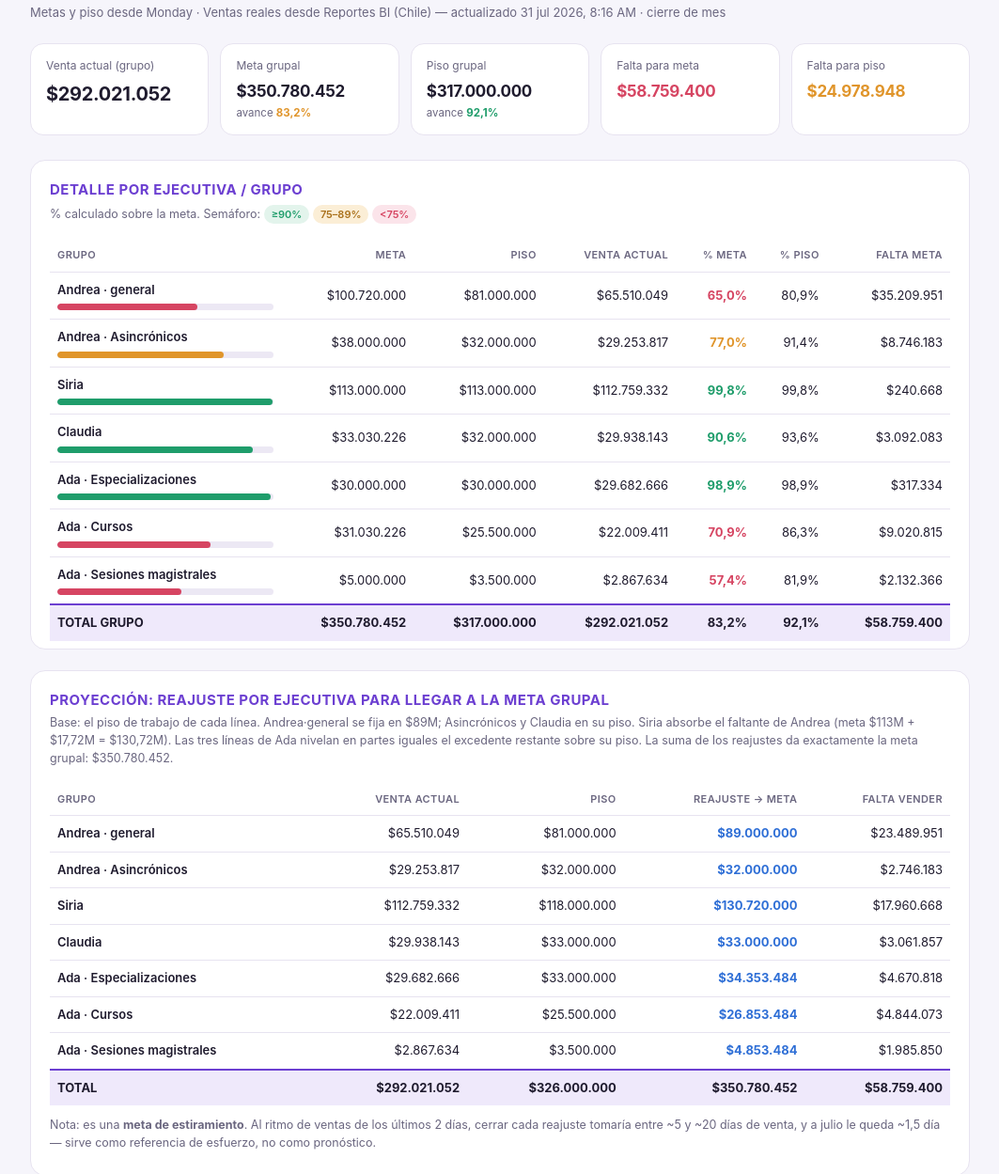
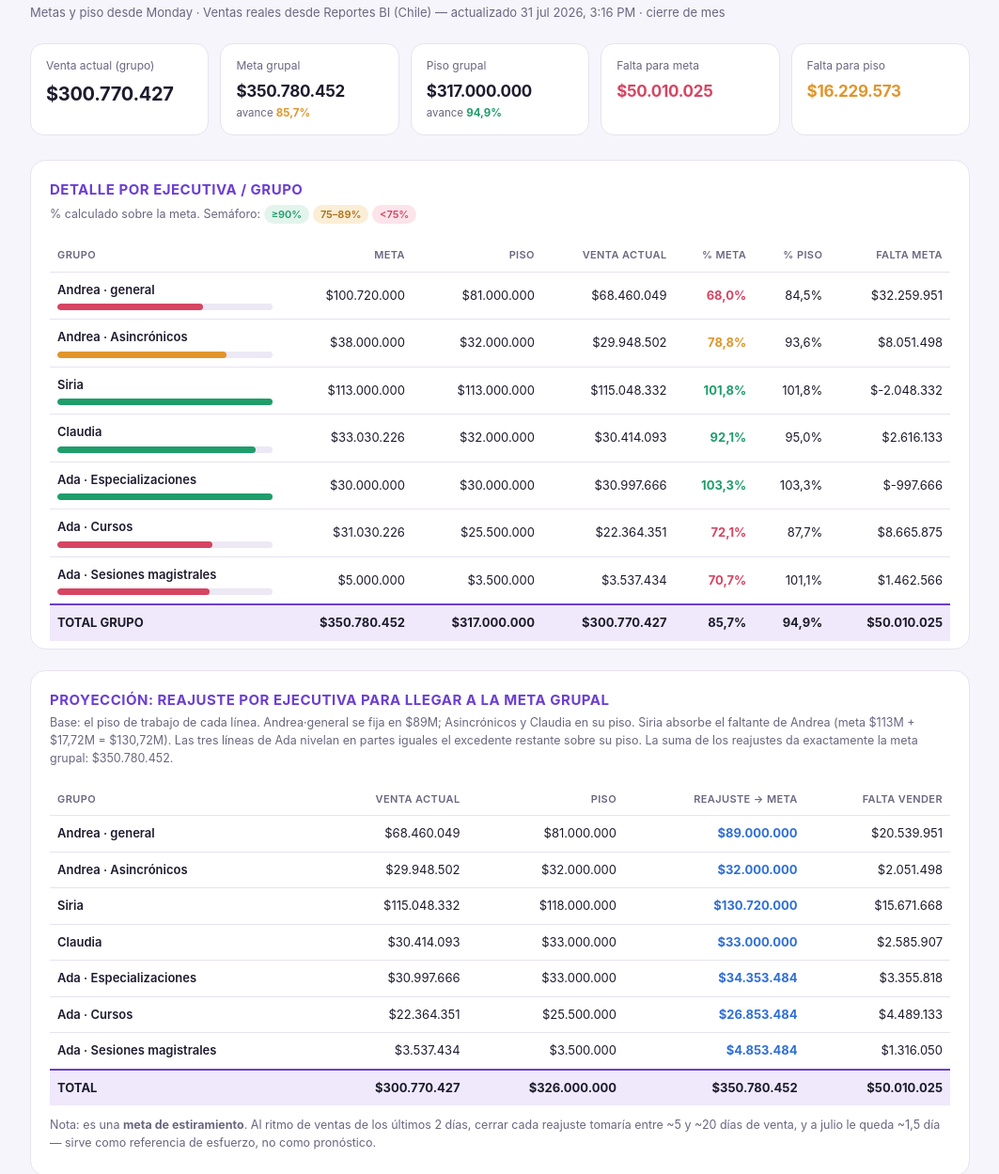
Before and after one commit to andresepadipa/adipa, a plain HTML site: page index.html in a window 1280 px wide. Shown: the part 62-1311 px from the top of the page at 94% size, without its empty margins (108-1171 px from the left). Drawn offline with Linux system fonts and the light colour scheme.

Commit message:
Add files via upload

```diff
--- a/index.html
+++ b/index.html
@@ -9,13 +9,13 @@
 <body>
 <div class="wrap">
   <h1>Estado de Ventas &#183; Julio 2026</h1>
-  <div class="sub">Metas y piso desde Monday &#183; Ventas reales desde Reportes BI (Chile) &#8212; actualizado 31 jul 2026, 8:16 AM &#183; cierre de mes</div>
+  <div class="sub">Metas y piso desde Monday &#183; Ventas reales desde Reportes BI (Chile) &#8212; actualizado 31 jul 2026, 3:16 PM &#183; cierre de mes</div>
   <div class="tiles">
-    <div class="tile"><div class="k">Venta actual (grupo)</div><div class="v">$292.021.052</div></div>
-    <div class="tile"><div class="k">Meta grupal</div><div class="v small">$350.780.452</div><div class="legend">avance <b class="a">83,2%</b></div></div>
-    <div class="tile"><div class="k">Piso grupal</div><div class="v small">$317.000.000</div><div class="legend">avance <b class="g">92,1%</b></div></div>
-    <div class="tile"><div class="k">Falta para meta</div><div class="v small r">$58.759.400</div></div>
-    <div class="tile"><div class="k">Falta para piso</div><div class="v small a">$24.978.948</div></div>
+    <div class="tile"><div class="k">Venta actual (grupo)</div><div class="v">$300.770.427</div></div>
+    <div class="tile"><div class="k">Meta grupal</div><div class="v small">$350.780.452</div><div class="legend">avance <b class="a">85,7%</b></div></div>
+    <div class="tile"><div class="k">Piso grupal</div><div class="v small">$317.000.000</div><div class="legend">avance <b class="g">94,9%</b></div></div>
+    <div class="tile"><div class="k">Falta para meta</div><div class="v small r">$50.010.025</div></div>
+    <div class="tile"><div class="k">Falta para piso</div><div class="v small a">$16.229.573</div></div>
   </div>
   <div class="sec">
     <h2>Detalle por ejecutiva / grupo</h2>
@@ -26,44 +26,44 @@
       </thead>
       <tbody>
         <tr>
-          <td class="name">Andrea · general<div class="bar"><span style="width:65.0%;background:var(--red)"></span></div></td>
-          <td>$100.720.000</td><td>$81.000.000</td><td>$65.510.049</td>
-          <td class="pct r">65,0%</td><td class="hideS">80,9%</td><td>$35.209.951</td>
+          <td class="name">Andrea · general<div class="bar"><span style="width:68.0%;background:var(--red)"></span></div></td>
+          <td>$100.720.000</td><td>$81.000.000</td><td>$68.460.049</td>
+          <td class="pct r">68,0%</td><td class="hideS">84,5%</td><td>$32.259.951</td>
         </tr>
         <tr>
-          <td class="name">Andrea · Asincrónicos<div class="bar"><span style="width:77.0%;background:var(--amber)"></span></div></td>
-          <td>$38.000.000</td><td>$32.000.000</td><td>$29.253.817</td>
-          <td class="pct a">77,0%</td><td class="hideS">91,4%</td><td>$8.746.183</td>
+          <td class="name">Andrea · Asincrónicos<div class="bar"><span style="width:78.8%;background:var(--amber)"></span></div></td>
+          <td>$38.000.000</td><td>$32.000.000</td><td>$29.948.502</td>
+          <td class="pct a">78,8%</td><td class="hideS">93,6%</td><td>$8.051.498</td>
         </tr>
         <tr>
-          <td class="name">Siria<div class="bar"><span style="width:99.8%;background:var(--green)"></span></div></td>
-          <td>$113.000.000</td><td>$113.000.000</td><td>$112.759.332</td>
-          <td class="pct g">99,8%</td><td class="hideS">99,8%</td><td>$240.668</td>
+          <td class="name">Siria<div class="bar"><span style="width:101.8%;background:var(--green)"></span></div></td>
+          <td>$113.000.000</td><td>$113.000.000</td><td>$115.048.332</td>
+          <td class="pct g">101,8%</td><td class="hideS">101,8%</td><td>$-2.048.332</td>
         </tr>
         <tr>
-          <td class="name">Claudia<div class="bar"><span style="width:90.6%;background:var(--green)"></span></div></td>
-          <td>$33.030.226</td><td>$32.000.000</td><td>$29.938.143</td>
-          <td class="pct g">90,6%</td><td class="hideS">93,6%</td><td>$3.092.083</td>
+          <td class="name">Claudia<div class="bar"><span style="width:92.1%;background:var(--green)"></span></div></td>
+          <td>$33.030.226</td><td>$32.000.000</td><td>$30.414.093</td>
+          <td class="pct g">92,1%</td><td class="hideS">95,0%</td><td>$2.616.133</td>
         </tr>
         <tr>
-          <td class="name">Ada · Especializaciones<div class="bar"><span style="width:98.9%;background:var(--green)"></span></div></td>
-          <td>$30.000.000</td><td>$30.000.000</td><td>$29.682.666</td>
-          <td class="pct g">98,9%</td><td class="hideS">98,9%</td><td>$317.334</td>
+          <td class="name">Ada · Especializaciones<div class="bar"><span style="width:103.3%;background:var(--green)"></span></div></td>
+          <td>$30.000.000</td><td>$30.000.000</td><td>$30.997.666</td>
+          <td class="pct g">103,3%</td><td class="hideS">103,3%</td><td>$-997.666</td>
         </tr>
         <tr>
-          <td class="name">Ada · Cursos<div class="bar"><span style="width:70.9%;background:var(--red)"></span></div></td>
-          <td>$31.030.226</td><td>$25.500.000</td><td>$22.009.411</td>
-          <td class="pct r">70,9%</td><td class="hideS">86,3%</td><td>$9.020.815</td>
+          <td class="name">Ada · Cursos<div class="bar"><span style="width:72.1%;background:var(--red)"></span></div></td>
+          <td>$31.030.226</td><td>$25.500.000</td><td>$22.364.351</td>
+          <td class="pct r">72,1%</td><td class="hideS">87,7%</td><td>$8.665.875</td>
         </tr>
         <tr>
-          <td class="name">Ada · Sesiones magistrales<div class="bar"><span style="width:57.4%;background:var(--red)"></span></div></td>
-          <td>$5.000.000</td><td>$3.500.000</td><td>$2.867.634</td>
-          <td class="pct r">57,4%</td><td class="hideS">81,9%</td><td>$2.132.366</td>
+          <td class="name">Ada · Sesiones magistrales<div class="bar"><span style="width:70.7%;background:var(--red)"></span></div></td>
+          <td>$5.000.000</td><td>$3.500.000</td><td>$3.537.434</td>
+          <td class="pct r">70,7%</td><td class="hideS">101,1%</td><td>$1.462.566</td>
         </tr>
         <tr class="total">
           <td>TOTAL GRUPO</td>
-          <td>$350.780.452</td><td>$317.000.000</td><td>$292.021.052</td>
-          <td>83,2%</td><td class="hideS">92,1%</td><td>$58.759.400</td>
+          <td>$350.780.452</td><td>$317.000.000</td><td>$300.770.427</td>
+          <td>85,7%</td><td class="hideS">94,9%</td><td>$50.010.025</td>
         </tr>
       </tbody>
     </table>
@@ -76,14 +76,14 @@
         <tr><th>Grupo</th><th>Venta actual</th><th>Piso</th><th>Reajuste &#8594; meta</th><th>Falta vender</th></tr>
       </thead>
       <tbody>
-        <tr><td class="name">Andrea · general</td><td>$65.510.049</td><td>$81.000.000</td><td class="pct b">$89.000.000</td><td>$23.489.951</td></tr>
-        <tr><td class="name">Andrea · Asincrónicos</td><td>$29.253.817</td><td>$32.000.000</td><td class="pct b">$32.000.000</td><td>$2.746.183</td></tr>
-        <tr><td class="name">Siria</td><td>$112.759.332</td><td>$118.000.000</td><td class="pct b">$130.720.000</td><td>$17.960.668</td></tr>
-        <tr><td class="name">Claudia</td><td>$29.938.143</td><td>$33.000.000</td><td class="pct b">$33.000.000</td><td>$3.061.857</td></tr>
-        <tr><td class="name">Ada · Especializaciones</td><td>$29.682.666</td><td>$33.000.000</td><td class="pct b">$34.353.484</td><td>$4.670.818</td></tr>
-        <tr><td class="name">Ada · Cursos</td><td>$22.009.411</td><td>$25.500.000</td><td class="pct b">$26.853.484</td><td>$4.844.073</td></tr>
-        <tr><td class="name">Ada · Sesiones magistrales</td><td>$2.867.634</td><td>$3.500.000</td><td class="pct b">$4.853.484</td><td>$1.985.850</td></tr>
-        <tr class="total"><td>TOTAL</td><td>$292.021.052</td><td>$326.000.000</td><td>$350.780.452</td><td>$58.759.400</td></tr>
+        <tr><td class="name">Andrea · general</td><td>$68.460.049</td><td>$81.000.000</td><td class="pct b">$89.000.000</td><td>$20.539.951</td></tr>
+        <tr><td class="name">Andrea · Asincrónicos</td><td>$29.948.502</td><td>$32.000.000</td><td class="pct b">$32.000.000</td><td>$2.051.498</td></tr>
+        <tr><td class="name">Siria</td><td>$115.048.332</td><td>$118.000.000</td><td class="pct b">$130.720.000</td><td>$15.671.668</td></tr>
+        <tr><td class="name">Claudia</td><td>$30.414.093</td><td>$33.000.000</td><td class="pct b">$33.000.000</td><td>$2.585.907</td></tr>
+        <tr><td class="name">Ada · Especializaciones</td><td>$30.997.666</td><td>$33.000.000</td><td class="pct b">$34.353.484</td><td>$3.355.818</td></tr>
+        <tr><td class="name">Ada · Cursos</td><td>$22.364.351</td><td>$25.500.000</td><td class="pct b">$26.853.484</td><td>$4.489.133</td></tr>
+        <tr><td class="name">Ada · Sesiones magistrales</td><td>$3.537.434</td><td>$3.500.000</td><td class="pct b">$4.853.484</td><td>$1.316.050</td></tr>
+        <tr class="total"><td>TOTAL</td><td>$300.770.427</td><td>$326.000.000</td><td>$350.780.452</td><td>$50.010.025</td></tr>
       </tbody>
     </table>
     <p class="note" style="margin-top:12px">Nota: es una <b>meta de estiramiento</b>. Al ritmo de ventas de los &#250;ltimos 2 d&#237;as, cerrar cada reajuste tomar&#237;a entre ~5 y ~20 d&#237;as de venta, y a julio le queda ~1,5 d&#237;a &#8212; sirve como referencia de esfuerzo, no como pron&#243;stico.</p>
@@ -91,12 +91,12 @@
   <div class="sec">
     <h2>Lectura r&#225;pida</h2>
     <p class="note" style="margin-bottom:14px">
-      <b>Van muy bien (a un empuj&#243;n de su meta):</b> Siria (99,8%), Ada&#183;Especializaciones (98,9%) y Claudia (90,6%). Juntas les faltan solo ~$3,7M para cerrar sus metas &#8212; victorias r&#225;pidas.<br><br>
-      <b>Necesitan el mayor empuje:</b> Andrea&#183;general (falta $35,2M, el hueco m&#225;s grande del equipo), Andrea&#183;Asincr&#243;nicos ($8,7M) y Ada&#183;Cursos ($9,0M).<br><br>
-      <b>Prioridad realista de cierre de mes:</b> asegurar primero el <b>piso grupal</b> ($317.000.000) &#8212; faltan $24,98M &#8212; y desde ah&#237; estirar hacia la meta.
+      <b>Van muy bien (a un empuj&#243;n de su meta):</b> Siria (101,8%), Ada&#183;Especializaciones (103,3%) y Claudia (92,1%). Juntas les faltan solo ~$-0,4M para cerrar sus metas &#8212; victorias r&#225;pidas.<br><br>
+      <b>Necesitan el mayor empuje:</b> Andrea&#183;general (falta $32,3M, el hueco m&#225;s grande del equipo), Andrea&#183;Asincr&#243;nicos ($8,1M) y Ada&#183;Cursos ($8,7M).<br><br>
+      <b>Prioridad realista de cierre de mes:</b> asegurar primero el <b>piso grupal</b> ($317.000.000) &#8212; faltan $16,23M &#8212; y desde ah&#237; estirar hacia la meta.
     </p>
   </div>
-  <div class="foot">Fuente: tablero Monday "Metas semanales - Julio" (metas y piso) y Reportes BI ADIPA &#183; ventas-general, filtro Pa&#237;s = Chile (ventas reales al 31 jul 2026, 8:16 AM). La proyecci&#243;n de reajuste es una propuesta de reparto acordada, ajustable seg&#250;n la capacidad real de cada ejecutiva.</div>
+  <div class="foot">Fuente: tablero Monday "Metas semanales - Julio" (metas y piso) y Reportes BI ADIPA &#183; ventas-general, filtro Pa&#237;s = Chile (ventas reales al 31 jul 2026, 3:16 PM). La proyecci&#243;n de reajuste es una propuesta de reparto acordada, ajustable seg&#250;n la capacidad real de cada ejecutiva.</div>
 </div>
 </body>
 </html>
```
